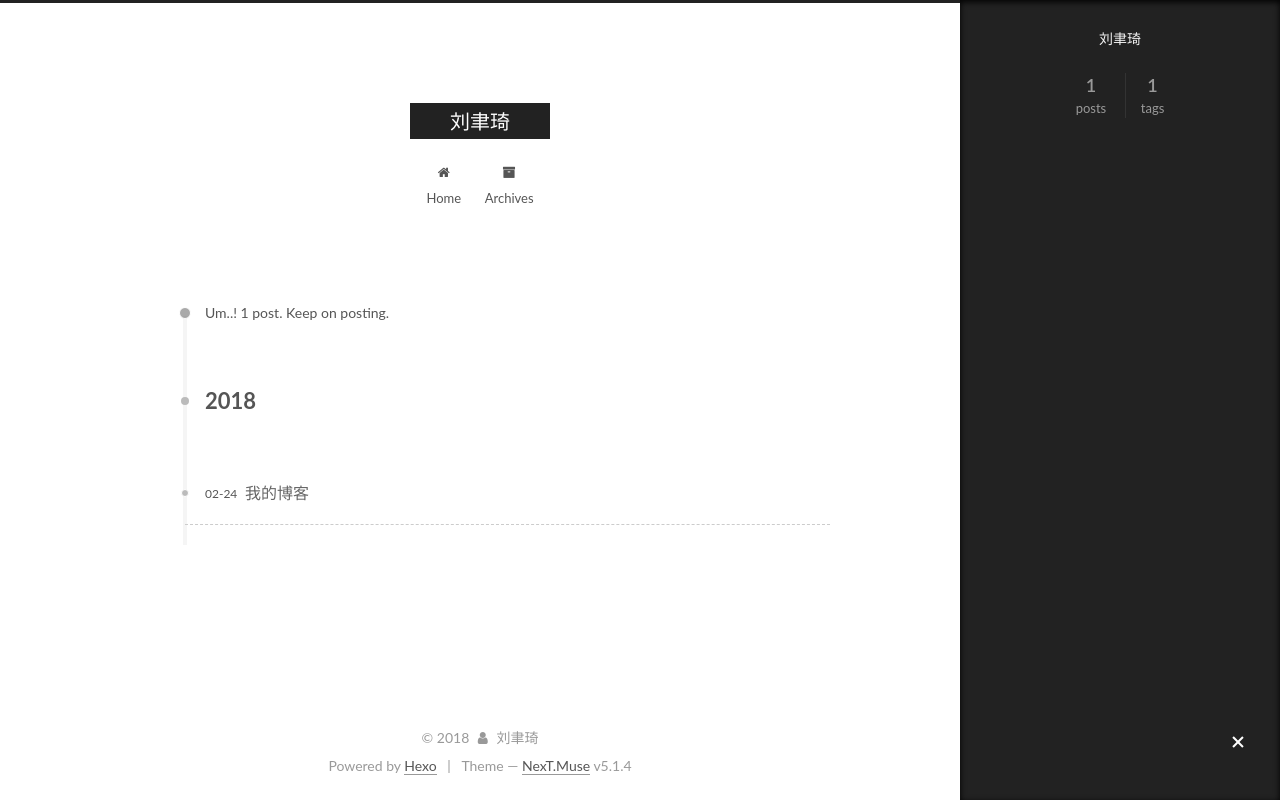
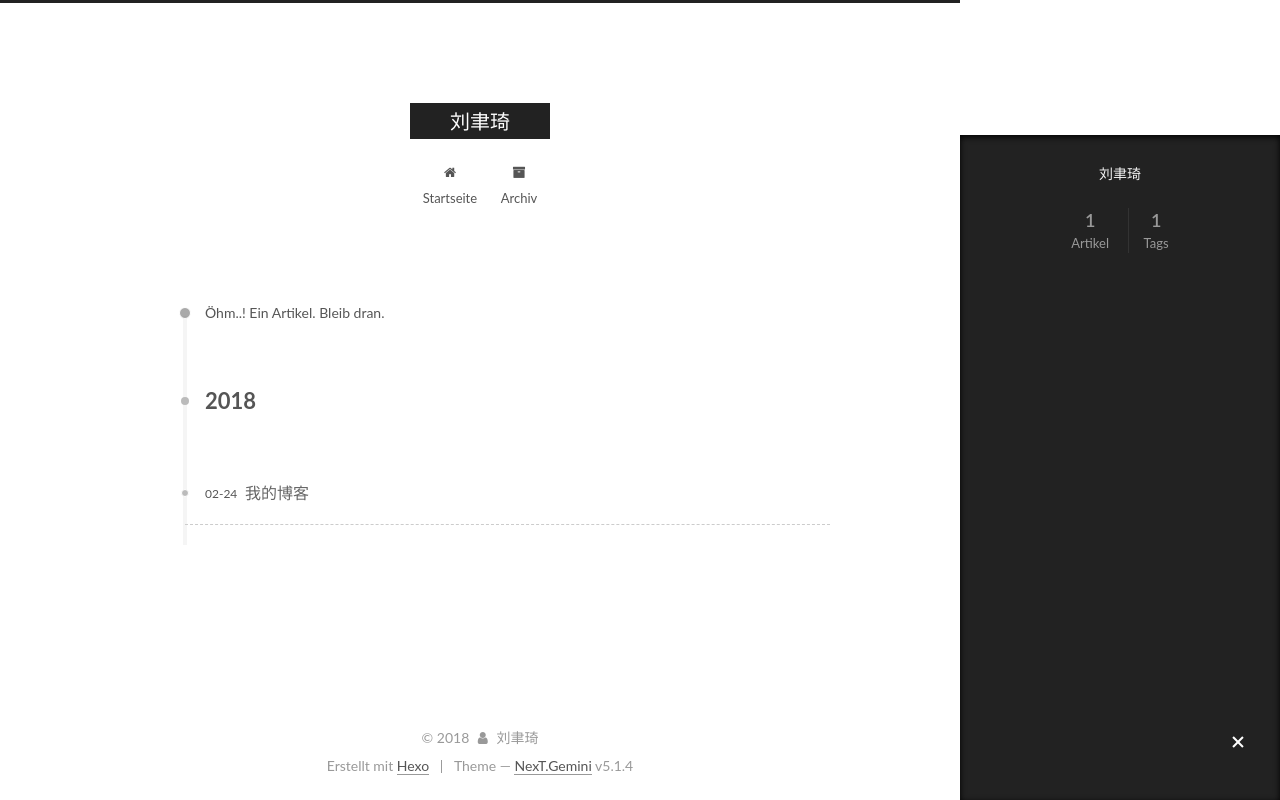
Before and after one commit to sherlock-lyq/blog2017, a plain HTML site: page archives/index.html in a window 1280 px wide. Both pictures are taken after a click on the element 1238 px from the left and 743 px from the top of the page. Drawn offline with Linux system fonts and the light colour scheme.

Commit message:
Site updated: 2018-02-24 20:54:23

```diff
--- a/2018/02/24/我的博客/index.html
+++ b/2018/02/24/我的博客/index.html
@@ -5,7 +5,7 @@
 
 
 
-<html class="theme-next muse use-motion" lang="">
+<html class="theme-next gemini use-motion" lang="">
 <head>
   <meta charset="UTF-8"/>
 <meta http-equiv="X-UA-Compatible" content="IE=edge" />
@@ -97,7 +97,7 @@
   var NexT = window.NexT || {};
   var CONFIG = {
     root: '/',
-    scheme: 'Muse',
+    scheme: 'Gemini',
     version: '5.1.4',
     sidebar: {"position":"left","display":"post","offset":12,"b2t":false,"scrollpercent":false,"onmobile":false},
     fancybox: true,
@@ -185,7 +185,7 @@
 
               <i class="menu-item-icon fa fa-fw fa-home"></i> <br />
 
-            Home
+            Startseite
           </a>
         </li>
 
@@ -195,7 +195,7 @@
 
               <i class="menu-item-icon fa fa-fw fa-archive"></i> <br />
 
-            Archives
+            Archiv
           </a>
         </li>
 
@@ -259,7 +259,7 @@
                 <i class="fa fa-calendar-o"></i>
               </span>
 
-                <span class="post-meta-item-text">Posted on</span>
+                <span class="post-meta-item-text">Veröffentlicht am</span>
 
               <time title="Post created" itemprop="dateCreated datePublished" datetime="2018-02-24T17:43:02+08:00">
                 2018-02-24
@@ -391,7 +391,7 @@
                 <a href="/archives/">
 
                   <span class="site-state-item-count">1</span>
-                  <span class="site-state-item-name">posts</span>
+                  <span class="site-state-item-name">Artikel</span>
                 </a>
               </div>
 
@@ -404,7 +404,7 @@
               <div class="site-state-item site-state-tags">
 
                   <span class="site-state-item-count">1</span>
-                  <span class="site-state-item-name">tags</span>
+                  <span class="site-state-item-name">Tags</span>
 
               </div>
 
@@ -450,7 +450,7 @@
 </div>
 
 
-  <div class="powered-by">Powered by <a class="theme-link" target="_blank" href="https://hexo.io">Hexo</a></div>
+  <div class="powered-by">Erstellt mit  <a class="theme-link" target="_blank" href="https://hexo.io">Hexo</a></div>
 
 
 
@@ -458,7 +458,7 @@
 
 
 
-  <div class="theme-info">Theme &mdash; <a class="theme-link" target="_blank" href="https://github.com/iissnan/hexo-theme-next">NexT.Muse</a> v5.1.4</div>
+  <div class="theme-info">Theme &mdash; <a class="theme-link" target="_blank" href="https://github.com/iissnan/hexo-theme-next">NexT.Gemini</a> v5.1.4</div>
 
 
 
@@ -559,6 +559,13 @@
 
 
 
+  <script type="text/javascript" src="/js/src/affix.js?v=5.1.4"></script>
+
+  <script type="text/javascript" src="/js/src/schemes/pisces.js?v=5.1.4"></script>
+
+
+
+
   <script type="text/javascript" src="/js/src/scrollspy.js?v=5.1.4"></script>
 <script type="text/javascript" src="/js/src/post-details.js?v=5.1.4"></script>
 
--- a/archives/index.html
+++ b/archives/index.html
@@ -5,7 +5,7 @@
 
 
 
-<html class="theme-next muse use-motion" lang="">
+<html class="theme-next gemini use-motion" lang="">
 <head>
   <meta charset="UTF-8"/>
 <meta http-equiv="X-UA-Compatible" content="IE=edge" />
@@ -92,7 +92,7 @@
   var NexT = window.NexT || {};
   var CONFIG = {
     root: '/',
-    scheme: 'Muse',
+    scheme: 'Gemini',
     version: '5.1.4',
     sidebar: {"position":"left","display":"post","offset":12,"b2t":false,"scrollpercent":false,"onmobile":false},
     fancybox: true,
@@ -120,7 +120,7 @@
 
 
 
-  <title>Archive | 刘聿琦</title>
+  <title>Archiv | 刘聿琦</title>
 
 
 
@@ -180,7 +180,7 @@
 
               <i class="menu-item-icon fa fa-fw fa-home"></i> <br />
 
-            Home
+            Startseite
           </a>
         </li>
 
@@ -190,7 +190,7 @@
 
               <i class="menu-item-icon fa fa-fw fa-archive"></i> <br />
 
-            Archives
+            Archiv
           </a>
         </li>
 
@@ -226,7 +226,7 @@
 
 
 
-        Um..! 1 post. Keep on posting.
+        Öhm..! Ein Artikel. Bleib dran.
       </span>
 
 
@@ -325,7 +325,7 @@
                 <a href="/archives/">
 
                   <span class="site-state-item-count">1</span>
-                  <span class="site-state-item-name">posts</span>
+                  <span class="site-state-item-name">Artikel</span>
                 </a>
               </div>
 
@@ -338,7 +338,7 @@
               <div class="site-state-item site-state-tags">
 
                   <span class="site-state-item-count">1</span>
-                  <span class="site-state-item-name">tags</span>
+                  <span class="site-state-item-name">Tags</span>
 
               </div>
 
@@ -384,7 +384,7 @@
 </div>
 
 
-  <div class="powered-by">Powered by <a class="theme-link" target="_blank" href="https://hexo.io">Hexo</a></div>
+  <div class="powered-by">Erstellt mit  <a class="theme-link" target="_blank" href="https://hexo.io">Hexo</a></div>
 
 
 
@@ -392,7 +392,7 @@
 
 
 
-  <div class="theme-info">Theme &mdash; <a class="theme-link" target="_blank" href="https://github.com/iissnan/hexo-theme-next">NexT.Muse</a> v5.1.4</div>
+  <div class="theme-info">Theme &mdash; <a class="theme-link" target="_blank" href="https://github.com/iissnan/hexo-theme-next">NexT.Gemini</a> v5.1.4</div>
 
 
 
@@ -493,6 +493,13 @@
 
 
 
+  <script type="text/javascript" src="/js/src/affix.js?v=5.1.4"></script>
+
+  <script type="text/javascript" src="/js/src/schemes/pisces.js?v=5.1.4"></script>
+
+
+
+
 
 
 
```
Also changed, not shown: archives/2018/02/index.html (+17 -10 lines), archives/2018/index.html (+17 -10 lines), index.html (+16 -9 lines), tags/blog/index.html (+15 -8 lines).
